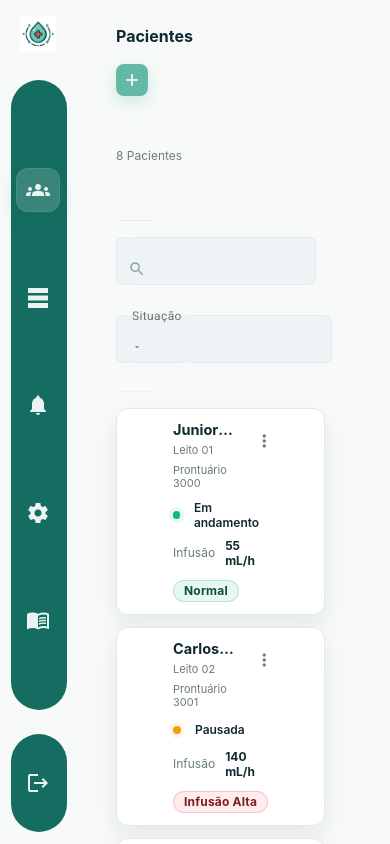
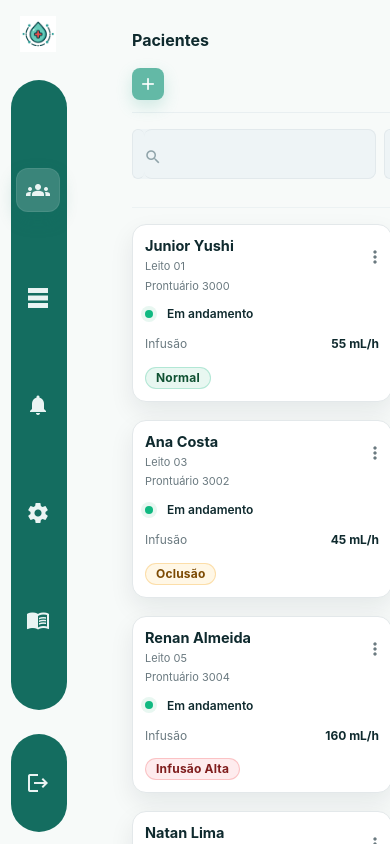
Before and after one commit to lKauanF/Drop-Tracking-Frontend, an Angular app: page /pacientes in a window 390 px wide. Built offline with nearby package versions, Linux system fonts and the light colour scheme.

Commit message:
reajuste.
tela pacientes

```diff
--- a/src/app/pages/pacientes/components/dialogs/adicionar-paciente.dialog.ts
+++ b/src/app/pages/pacientes/components/dialogs/adicionar-paciente.dialog.ts
@@ -97,58 +97,10 @@ import { PacientesService, Paciente } from '../../../../core/services/pacientes.
       box-shadow: 0 0 0 3px #e6f6f2 inset; /* glow verdinho */
     }
 
-    /* ====== Dialog responsivo e seguro ====== */
-
-/* Faz a superfície do MatDialog caber na viewport */
-:host ::ng-deep .mat-mdc-dialog-surface{
-  max-width: 100vw !important;
-  width: min(560px, calc(100vw - 24px)) !important; /* 12px de margem por lado */
-  border-radius: 16px;
-}
-
-/* Remove paddings internos excessivos do container nativo (opcional) */
-:host ::ng-deep .mat-mdc-dialog-content{ padding: 0; }
-
-/* Form sempre 100% da largura útil */
-.dialog-form{ width: 100%; max-width: 560px; }
-
-/* Campos do Angular Material ocupam 100% */
-.campo.mat-mdc-form-field{ width: 100%; }
-
-/* ====== Quebras por largura ====== */
-
-/* Tablet/telefone grande: já empilha se faltar espaço */
-@media (max-width: 720px){
-  .dlg-title{ padding: 16px 18px 6px; font-size: 17px; }
-  .dlg-content{ padding: 8px 18px 14px; }
-}
-
-/* Principal: empilha Prontuário/Leito abaixo de ~560px */
-@media (max-width: 560px){
-  .linha{ grid-template-columns: 1fr; gap: 10px; }
-  .btn-ghost, .btn-primary{ height: 40px; }
-}
-
-/* Telefones pequenos */
-@media (max-width: 400px){
-  :host ::ng-deep .mat-mdc-dialog-surface{
-    width: calc(100vw - 16px) !important; /* mais respiro */
-  }
-  .dlg-title{ padding: 14px 14px 4px; font-size: 16px; }
-  .dlg-content{ padding: 6px 14px 12px; }
-  .campo.slim .mat-mdc-text-field-wrapper{ height: 42px; }
-  .campo.slim .mdc-text-field__input{ height: 42px; line-height: 42px; }
-}
-
-/* Ações sempre visíveis em telas baixas (opcional mas útil) */
-.dlg-actions{
-  position: sticky;
-  bottom: 0;
-  padding-top: 8px;
-  background: linear-gradient(to top, #fff, rgba(255,255,255,0));
-  display: flex; justify-content: flex-end; gap: 12px; margin-top: 6px;
-}
-
+    /* responsivo */
+    @media (max-width: 560px){
+      .linha{ grid-template-columns: 1fr; }
+    }
   `]
 })
 export class AdicionarPacienteDialog {
--- a/src/app/pages/pacientes/pacientes.component.scss
+++ b/src/app/pages/pacientes/pacientes.component.scss
@@ -88,73 +88,7 @@
 
 /* ===== Mobile ===== */
 
-@media (max-width: 640px){
-
-  /* 1) Layout com rail + conteúdo (sem comer largura) */
-  .layout{
-    display:grid;
-    grid-template-columns: 64px minmax(0,1fr); /* rail | conteúdo */
-  }
-  .rail{ width:64px; min-width:64px; }
-
-  /* 2) Conteúdo realmente 100% do espaço útil */
-  .conteudo{
-    max-width:100%;
-    width:100%;
-    padding:12px;            /* padding compacto */
-    box-sizing:border-box;
-    overflow-x:visible;
-  }
-
-  /* 3) Topbar enxuta */
-  .topbar{
-    grid-template-columns: 1fr;
-    grid-template-rows: auto auto;
-    row-gap:6px;
-    margin-bottom:10px;
-  }
-
-
-  /* 4) Filtros: 1 coluna CHEIA (sem largura fixa) */
-  .filtros{
-    display:grid;
-    grid-template-columns: 1fr !important;
-    gap:8px;
-    margin-top:6px;
-  }
-
-  /* Garanta 100% em todos os níveis do Angular Material */
-  .filtros .campo{ width:100%; }
-  :host ::ng-deep .campo .mat-mdc-form-field,
-  :host ::ng-deep .campo.slim .mat-mdc-form-field{ width:100% !important; }
-  :host ::ng-deep .campo.slim .mat-mdc-text-field-wrapper{
-    width:100% !important;
-    height:48px;
-  }
-  :host ::ng-deep .campo.slim .mdc-text-field__input,
-  :host ::ng-deep .campo.slim .mat-mdc-select-value{
-    font-size:13px; line-height:32px;
-  }
-
-  /* Botão (tune/lupa) não atrapalha a largura */
-  .btn-tune{ width:36px; height:36px; justify-self:start; }
-
-  /* 5) Grid de cards: 1 por linha, 100% */
-  .grid{
-    grid-template-columns: 1fr !important;
-    gap:12px;
-    margin-top:10px;
-  }
-
-  /* 6) Higiene: nada estoura a viewport */
-  html, body{ overflow-x:hidden; }
-  *,*::before,*::after{ box-sizing:border-box; }
+@media (max-width:640px){
+  .filtros{ grid-template-columns: 1fr 36px minmax(140px,45%); column-gap:8px; }
+  .totais{ display:none; }
 }
-
-  /* (opcional) alinhar visualmente com os mat-form-field */
-  .conteudo{ padding-inline: 12px; }      /* mesmo recuo dos filtros */
-  app-cartao-paciente .card,
-  app-cartao-paciente ::ng-deep .card{
-    padding-inline: 56px;                 /* bordas similares ao input */
-    border-radius: 12px;
-  }
```
